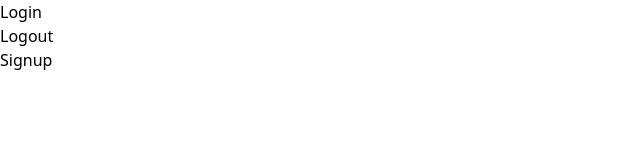
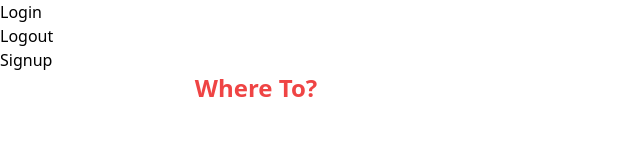
Before and after one commit to anshag01/Platemate-uofthacks-x, a React (Create React App) app in the folder frontend/: page /whereTo in a window 1280 px wide. Before the commit this address had no page. Shown: the top 162 px of the page, without its empty margins (0-640 px from the left). Built offline with nearby package versions, Linux system fonts and the light colour scheme.

Commit message:
feat(whereto): where to page

```diff
--- a/frontend/src/App.jsx
+++ b/frontend/src/App.jsx
@@ -1,6 +1,7 @@
-import { Routes, Route } from "react-router-dom"
-import Navbar from "./components/Navbar"
-import Home from "./pages/Home"
+import { Routes, Route } from 'react-router-dom';
+import Navbar from './components/Navbar';
+import Home from './pages/Home';
+import WhereTo from './pages/WhereTo';
 
 const App = () => {
     return (
@@ -8,9 +9,10 @@ const App = () => {
             <Navbar />
             <Routes>
                 <Route path="/" element={<Home />} />
+                <Route path="/whereTo" element={<WhereTo />} />
             </Routes>
         </>
-  )
-}
+    );
+};
 
-export default App
+export default App;
--- a/frontend/src/components/ui/Input.jsx
+++ b/frontend/src/components/ui/Input.jsx
@@ -4,7 +4,7 @@ const Input = (props) => {
     return (
         <input
             type={type}
-            className="outline-0 py-3 px-2 w-full bg-[#E8E8E8] rounded-lg"
+            className="outline-0 py-3 px-2 w-full bg-[#E8E8E8] rounded-lg hover:border-[#E8E8E8]"
             placeholder={placeholder}
         />
     );
--- /dev/null
+++ b/frontend/src/pages/WhereTo.jsx
@@ -0,0 +1,12 @@
+import Header from '../components/ui/Header';
+import Container from '../components/ui/Container';
+
+const WhereTo = (props) => {
+    return (
+        <Container>
+            <Header text="Where To?" />
+        </Container>
+    );
+};
+
+export default WhereTo;
```
Lines whose indentation alone changed are shown as unchanged.
